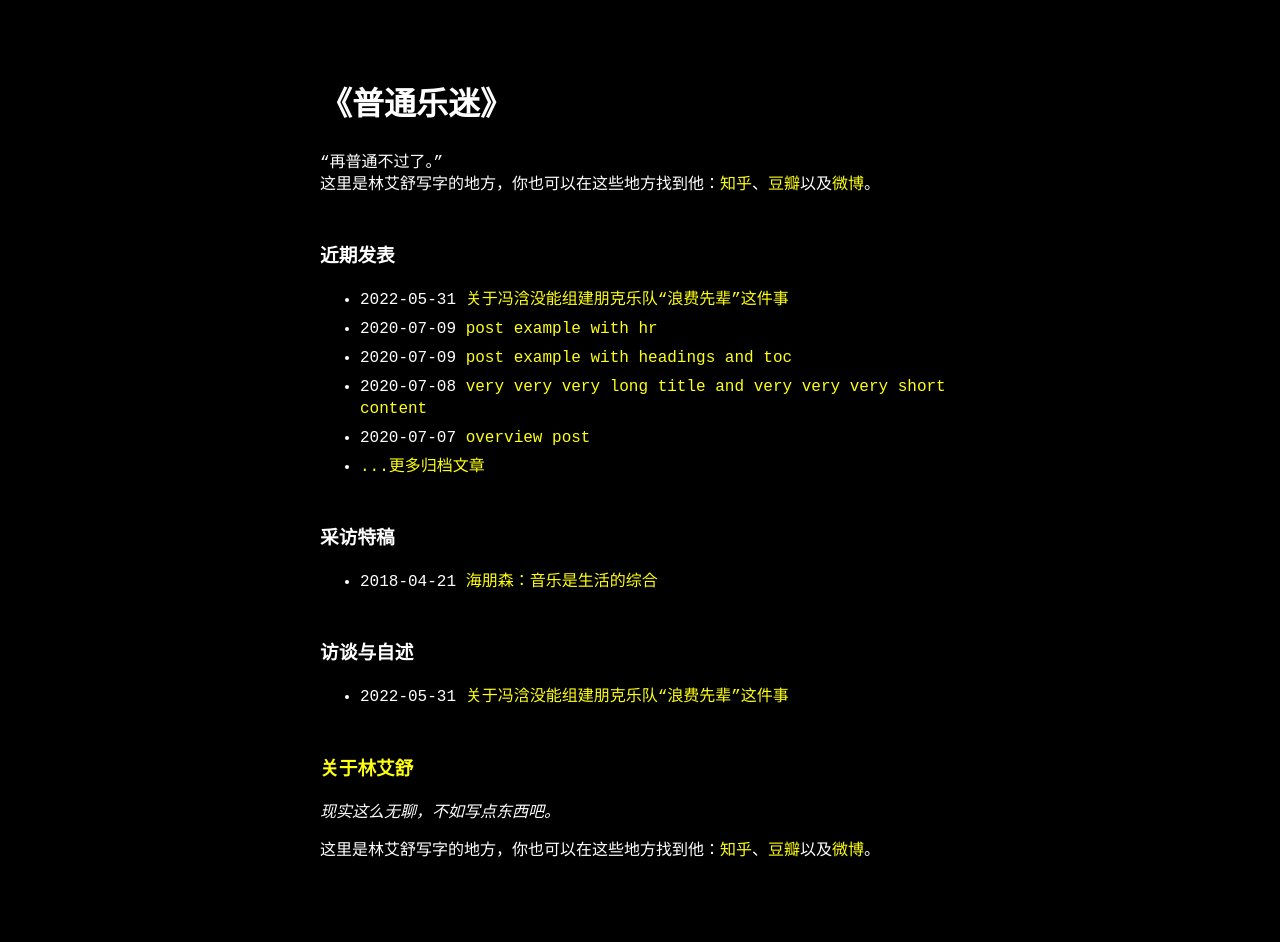
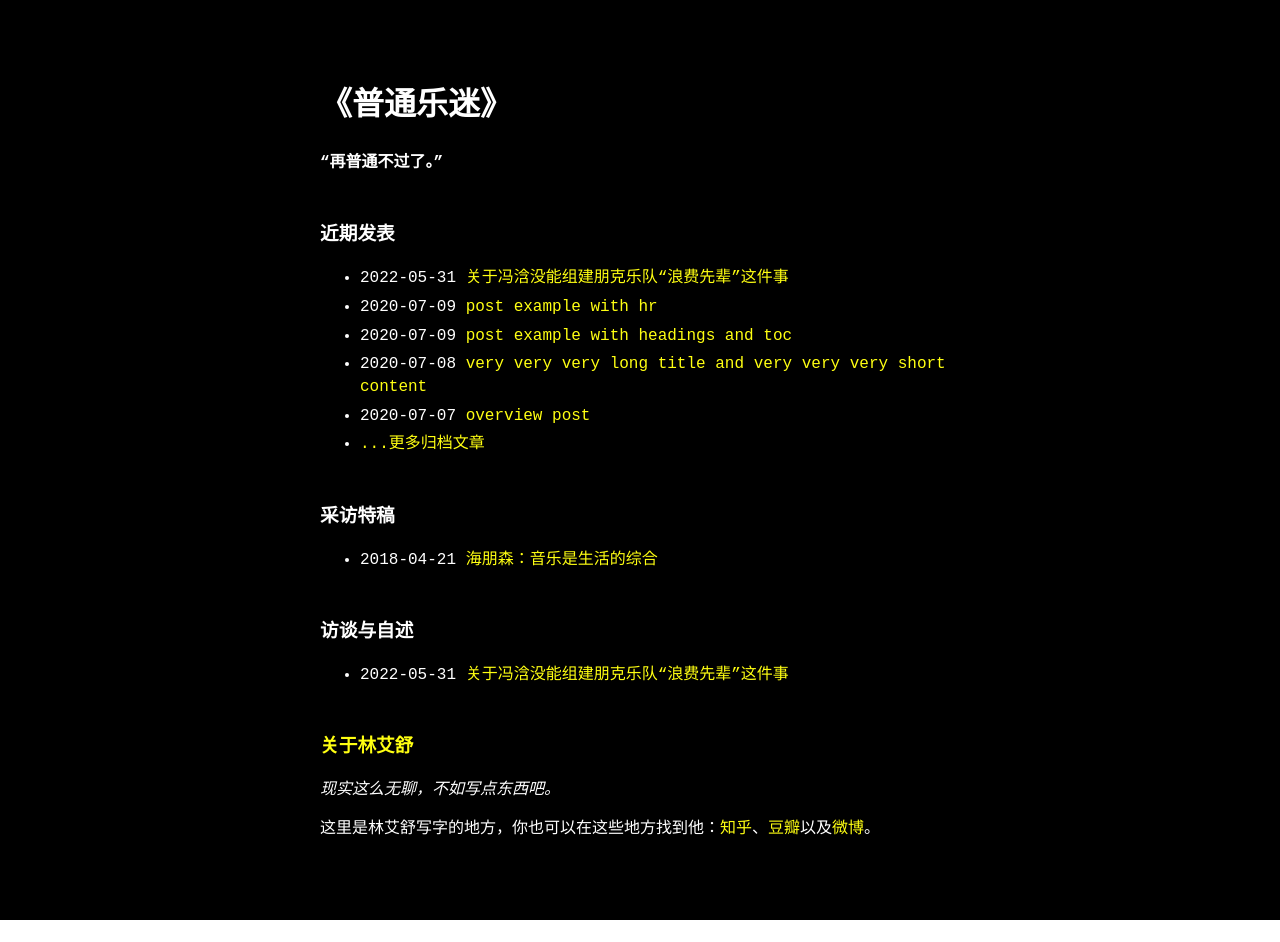
Before and after one commit to salingerlin/salingerlin.github.io, a Jekyll site: the page built from index.md, in a window 1280 px wide. Built offline with Jekyll 4.4.1, drawn with Linux system fonts in a browser that asks for light colours; after the commit the page ends 920 px from its top, so only the background shows below that.

Commit message:
Update _config.yml

```diff
--- a/_config.yml
+++ b/_config.yml
@@ -4,8 +4,7 @@ email: nassace@gmail.com # email of site's author
 url: https://salingerlin.github.io/ # root address of the site
 baseurl: "" # subpath of the site, e.g. "/blog" (leave it blank "" if you're site shouldn't use a subpath)
 description: > # description of the site (multiple lines allowed)
-  “再普通不过了。”<br>
-  这里是林艾舒写字的地方，你也可以在这些地方找到他：<a href='https://www.zhihu.com/people/sisalinger'>知乎</a>、<a href='https://www.douban.com/people/nassace/?_i=1111874Nv5E76h'>豆瓣</a>以及<a href='https://weibo.com/nassace'>微博</a>。
+  <b>“再普通不过了。”</b><br>
 
 
 permalink: /:slug.html
@@ -17,7 +16,7 @@ remote_theme: riggraz/no-style-please # if you are using GitHub Pages, change it
 
 theme_config:
   appearance: "dark" # can be "light", "dark" or "auto"
-  back_home_text: "<--" # customize text for homepage link in post layout
+  back_home_text: "返回" # customize text for homepage link in post layout
   date_format: "%Y-%m-%d" # customize how date is formatted
   show_description: ture # show blog description in home page
 
```
